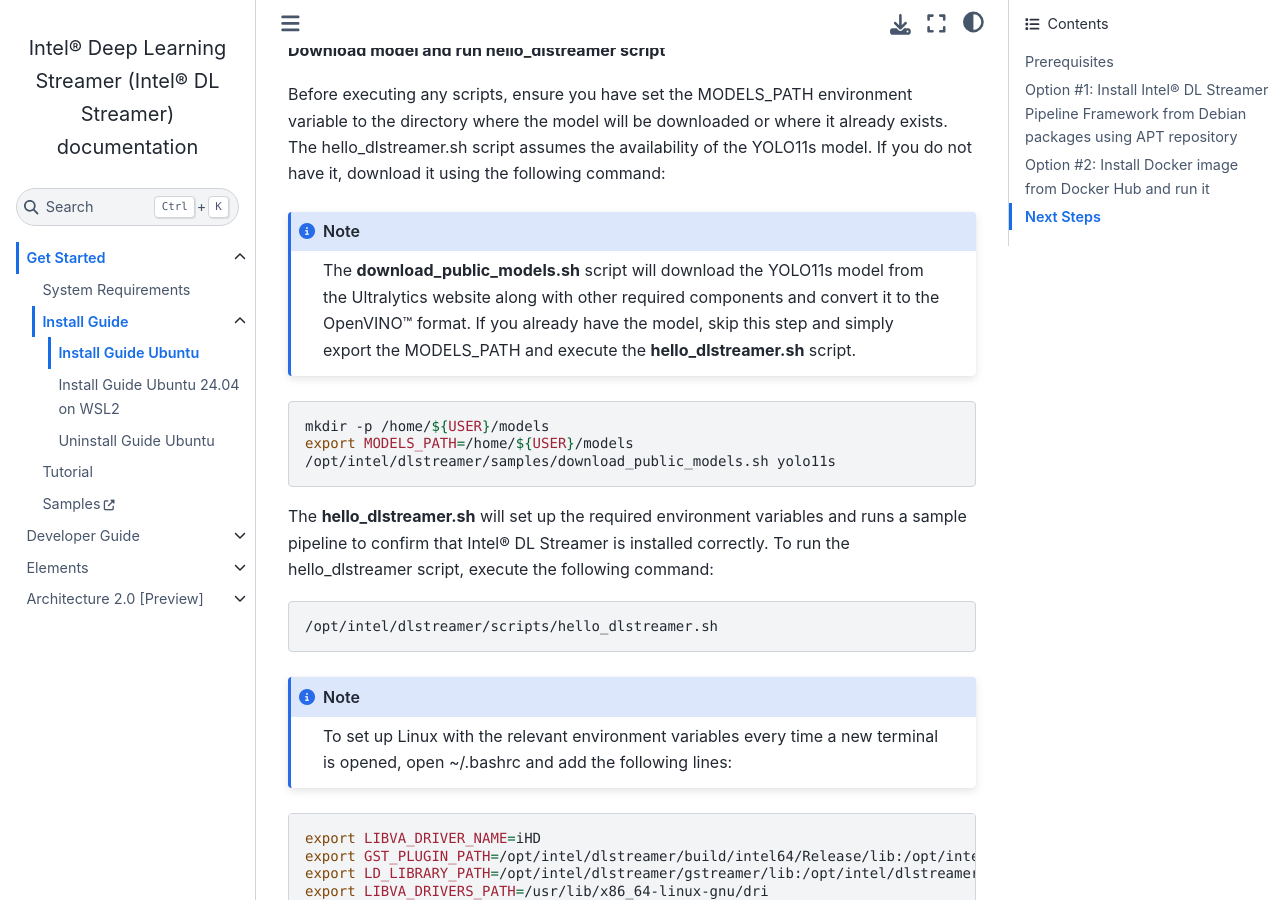
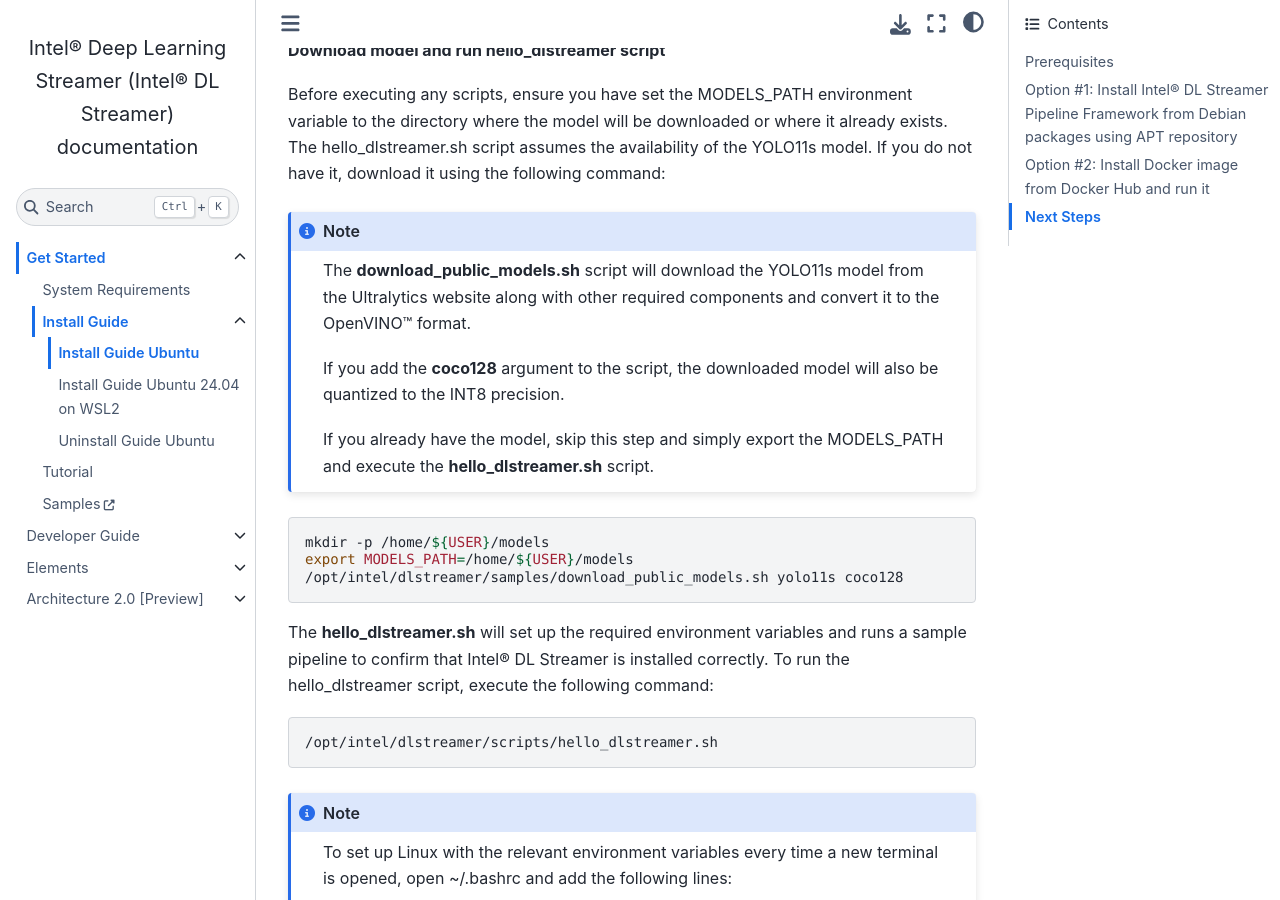
Before and after one commit to dlstreamer/dlstreamer, a Sphinx documentation site: the page built from docs/source/get_started/install/install_guide_ubuntu.rst, in a window 1280 px wide and 900 px high, scrolled down 3104 px. Built offline with Sphinx 7.4.7 and the Sphinx Book theme 1.1.4, drawn with Linux system fonts in a browser that asks for light colours; pages that are not in the unit, such as notebooks, are missing from menus.

Commit message:
[DLStreamer] Updated samples to support new INT8 models (#406)

```diff
--- a/docs/source/get_started/install/install_guide_ubuntu.rst
+++ b/docs/source/get_started/install/install_guide_ubuntu.rst
@@ -155,6 +155,9 @@
 .. note::
 
    The **download_public_models.sh** script will download the YOLO11s model from the Ultralytics website along with other required components and convert it to the OpenVINO™ format.
+
+   If you add the **coco128** argument to the script, the downloaded model will also be quantized to the INT8 precision.
+
    If you already have the model, skip this step and simply export the MODELS_PATH and execute the **hello_dlstreamer.sh** script.
 
 
@@ -162,7 +165,7 @@
 
    mkdir -p /home/${USER}/models
    export MODELS_PATH=/home/${USER}/models
-   /opt/intel/dlstreamer/samples/download_public_models.sh yolo11s
+   /opt/intel/dlstreamer/samples/download_public_models.sh yolo11s coco128
 
 
 The **hello_dlstreamer.sh** will set up the required environment variables and runs a sample pipeline to confirm that Intel® DL Streamer is installed correctly.
```
Also changed, not shown: samples/gstreamer/gst_launch/detection_with_yolo/README.md, 2 other files.
